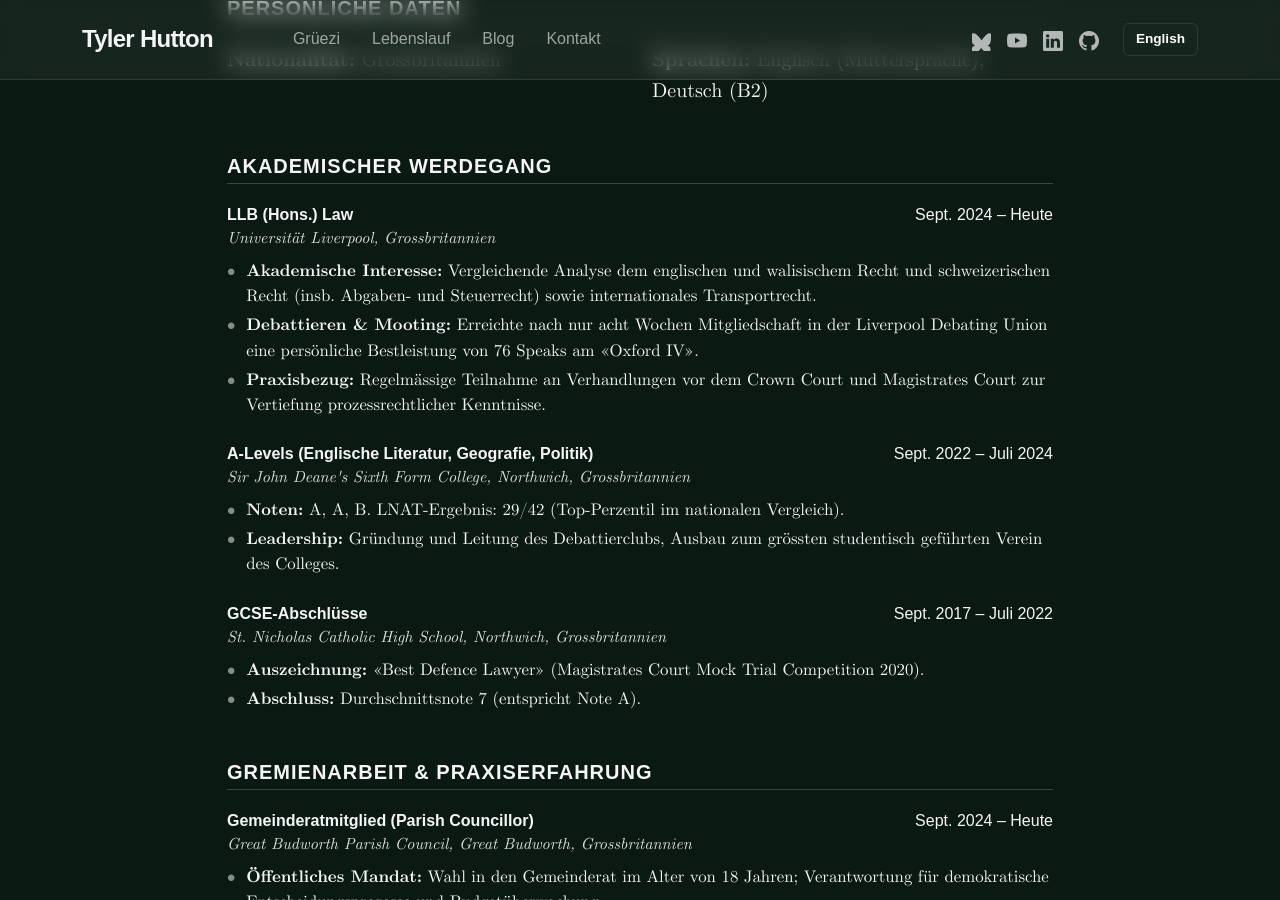
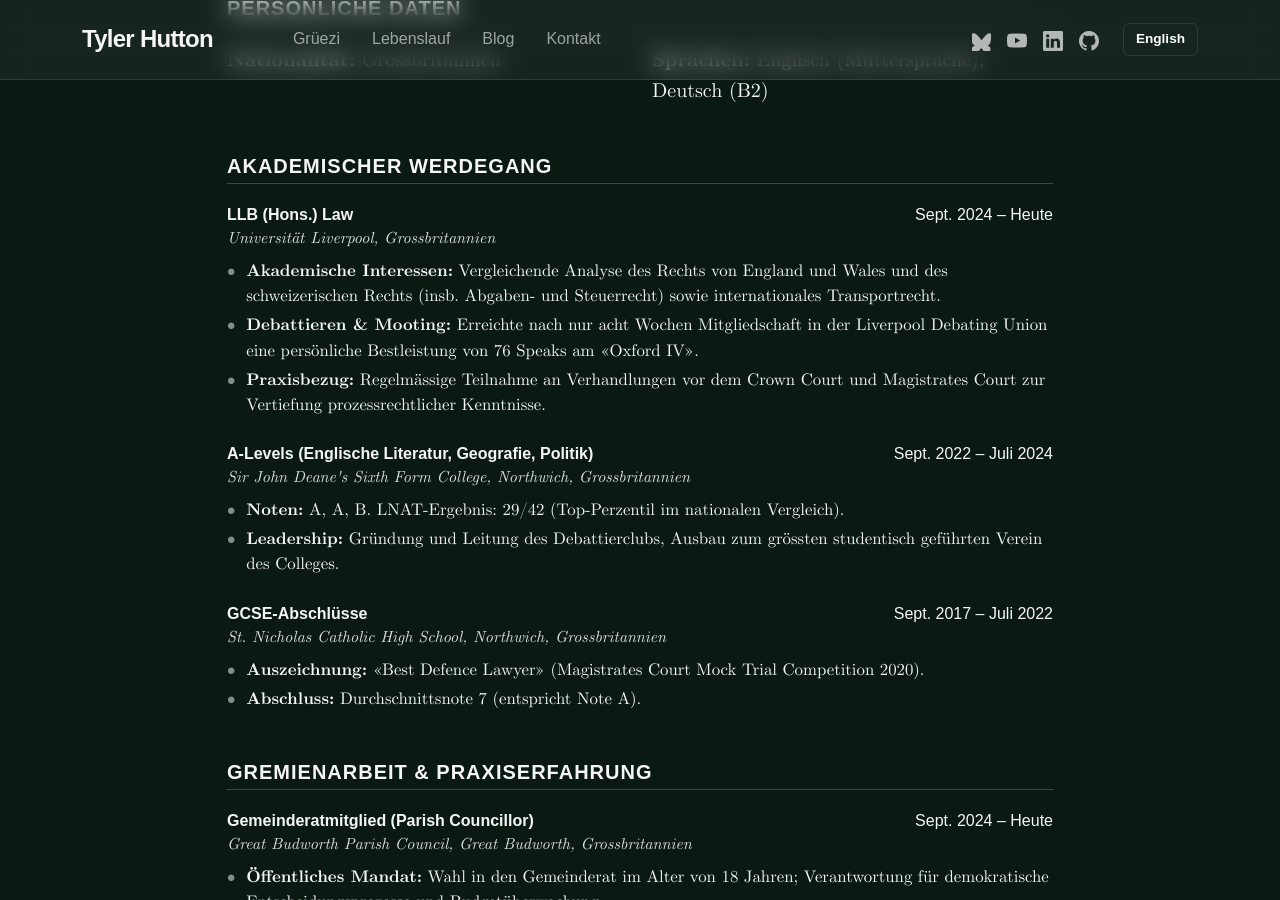
Before and after one commit to huttontyler/website, a Jekyll site: the page built from de/cv.html, in a window 1280 px wide and 900 px high, scrolled down 650 px. Built offline with Jekyll 4.4.1, drawn with Linux system fonts in a browser that asks for light colours; some web fonts are replaced.

Commit message:
Update cv.html

```diff
--- a/de/cv.html
+++ b/de/cv.html
@@ -63,7 +63,7 @@ lang: de
         </div>
         <div class="italic">Universität Liverpool, Grossbritannien</div>
         <ul class="academic-list mt-2">
-          <li><b>Akademische Interesse:</b> Vergleichende Analyse dem englischen und walisischem Recht und schweizerischen Recht (insb. Abgaben- und Steuerrecht) sowie internationales Transportrecht.</li>
+          <li><b>Akademische Interessen:</b> Vergleichende Analyse des Rechts von England und Wales und des schweizerischen Rechts (insb. Abgaben- und Steuerrecht) sowie internationales Transportrecht.</li>
           <li><b>Debattieren & Mooting:</b> Erreichte nach nur acht Wochen Mitgliedschaft in der Liverpool Debating Union eine persönliche Bestleistung von 76 Speaks am «Oxford IV».</li>          <li><b>Praxisbezug:</b> Regelmässige Teilnahme an Verhandlungen vor dem Crown Court und Magistrates Court zur Vertiefung prozessrechtlicher Kenntnisse.</li>
         </ul>
       </div>
```
